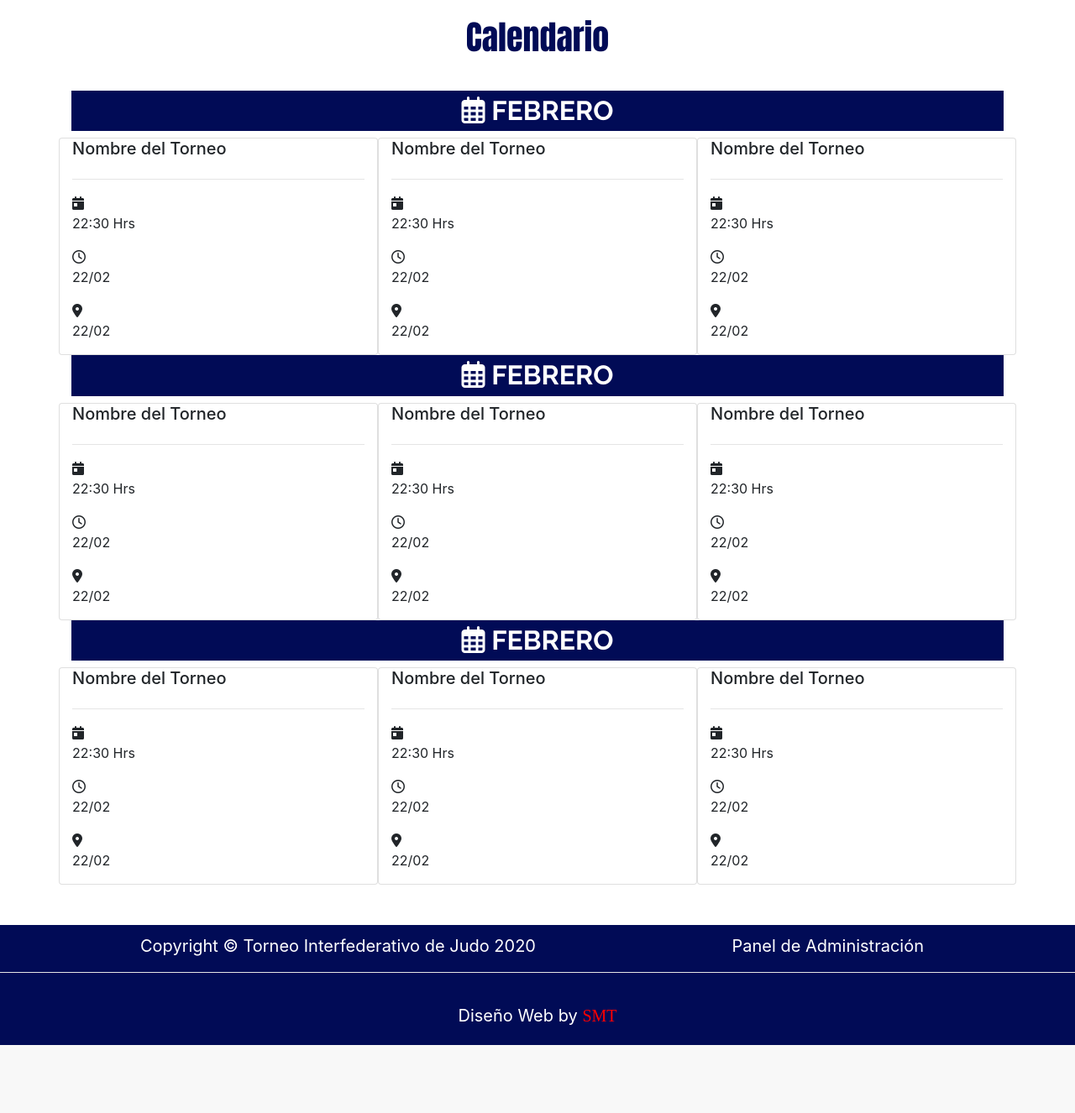
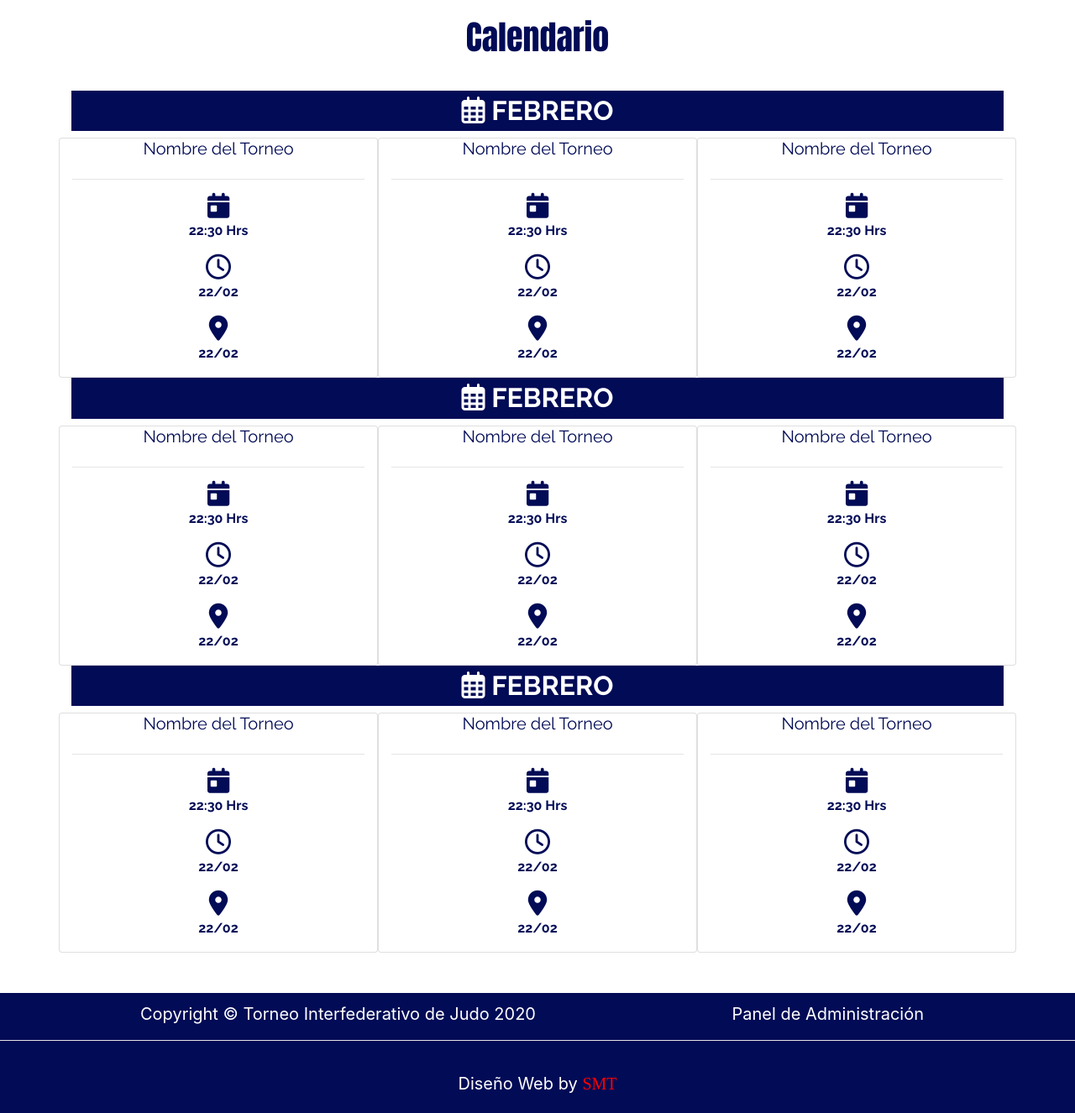
Before and after one commit to smt-tecnology/Judo, a PHP site: page /calendario.php in a window 1280 px wide. Shown: the part 140-1466 px from the top of the page at 84% size. Before the commit the page ends 1385 px from the top, so only its background shows below. Run offline with PHP 8.4, Linux system fonts and the light colour scheme; some libraries are stand-ins or nearby versions; some web fonts are replaced.

Commit message:
calendario

```diff
--- a/calendario.php
+++ b/calendario.php
@@ -13,157 +13,157 @@
                 <h2> <i class="far fa-calendar-alt"></i> FEBRERO</h2>
             </div>
             <div class="row">
-                <div class="col-md-4  card">
-                    <h5>Nombre del Torneo</h5>
+                <div class="col-md-4  text-center card">
+                    <h5 class="torneo">Nombre del Torneo</h5>
                     <hr>
-                    <div class="dia">
+                    <div class="info">
                         <i class="fas fa-calendar-day"></i>
                         <p>22:30 Hrs</p>
                     </div>
-                    <div class="hora">
+                    <div class="info">
                         <i class="far fa-clock"></i>
                         <p>22/02</p>
                     </div>
-                    <div class="lugar">
+                    <div class="info">
                         <i class="fas fa-map-marker-alt"></i>
                         <p>22/02</p>
                     </div>
                 </div>
-                <div class="col-md-4  card">
-                    <h5>Nombre del Torneo</h5>
+                <div class="col-md-4 text-center  card">
+                    <h5 class="torneo">Nombre del Torneo</h5>
                     <hr>
-                    <div class="dia">
-                        <i class="fas fa-calendar-day"></i>
+                    <div class=" info ">
+                        <i class="fas fa-calendar-day "></i>
                         <p>22:30 Hrs</p>
                     </div>
-                    <div class="hora">
-                        <i class="far fa-clock"></i>
+                    <div class="info ">
+                        <i class="far fa-clock "></i>
                         <p>22/02</p>
                     </div>
-                    <div class="lugar">
-                        <i class="fas fa-map-marker-alt"></i>
+                    <div class="info ">
+                        <i class="fas fa-map-marker-alt "></i>
                         <p>22/02</p>
                     </div>
                 </div>
-                <div class="col-md-4  card">
-                    <h5>Nombre del Torneo</h5>
+                <div class="col-md-4 card text-center">
+                    <h5 class="torneo">Nombre del Torneo</h5>
                     <hr>
-                    <div class="dia">
-                        <i class="fas fa-calendar-day"></i>
+                    <div class="info ">
+                        <i class="fas fa-calendar-day "></i>
                         <p>22:30 Hrs</p>
                     </div>
-                    <div class="hora">
-                        <i class="far fa-clock"></i>
+                    <div class="info ">
+                        <i class="far fa-clock "></i>
                         <p>22/02</p>
                     </div>
-                    <div class="lugar">
-                        <i class="fas fa-map-marker-alt"></i>
+                    <div class="info ">
+                        <i class="fas fa-map-marker-alt "></i>
                         <p>22/02</p>
                     </div>
                 </div>
             </div>
-            <div class="mes-calendario">
-                <h2> <i class="far fa-calendar-alt"></i> FEBRERO</h2>
+            <div class="mes-calendario ">
+                <h2> <i class="far fa-calendar-alt "></i> FEBRERO</h2>
             </div>
-            <div class="row">
-                <div class="col-md-4  card">
-                    <h5>Nombre del Torneo</h5>
+            <div class="row ">
+                <div class="col-md-4 card text-center ">
+                    <h5 class="torneo ">Nombre del Torneo</h5>
                     <hr>
-                    <div class="dia">
-                        <i class="fas fa-calendar-day"></i>
+                    <div class="info ">
+                        <i class="fas fa-calendar-day "></i>
                         <p>22:30 Hrs</p>
                     </div>
-                    <div class="hora">
-                        <i class="far fa-clock"></i>
+                    <div class="info ">
+                        <i class="far fa-clock "></i>
                         <p>22/02</p>
                     </div>
-                    <div class="lugar">
-                        <i class="fas fa-map-marker-alt"></i>
+                    <div class="info ">
+                        <i class="fas fa-map-marker-alt "></i>
                         <p>22/02</p>
                     </div>
                 </div>
-                <div class="col-md-4  card">
-                    <h5>Nombre del Torneo</h5>
+                <div class="col-md-4 card text-center ">
+                    <h5 class="torneo ">Nombre del Torneo</h5>
                     <hr>
-                    <div class="dia">
-                        <i class="fas fa-calendar-day"></i>
+                    <div class=" info ">
+                        <i class="fas fa-calendar-day "></i>
                         <p>22:30 Hrs</p>
                     </div>
-                    <div class="hora">
-                        <i class="far fa-clock"></i>
+                    <div class="info ">
+                        <i class="far fa-clock "></i>
                         <p>22/02</p>
                     </div>
-                    <div class="lugar">
-                        <i class="fas fa-map-marker-alt"></i>
+                    <div class="info ">
+                        <i class="fas fa-map-marker-alt "></i>
                         <p>22/02</p>
                     </div>
                 </div>
-                <div class="col-md-4  card">
-                    <h5>Nombre del Torneo</h5>
+                <div class="col-md-4 card text-center ">
+                    <h5 class="torneo ">Nombre del Torneo</h5>
                     <hr>
-                    <div class="dia">
-                        <i class="fas fa-calendar-day"></i>
+                    <div class="info ">
+                        <i class="fas fa-calendar-day "></i>
                         <p>22:30 Hrs</p>
                     </div>
-                    <div class="hora">
-                        <i class="far fa-clock"></i>
+                    <div class="info ">
+                        <i class="far fa-clock "></i>
                         <p>22/02</p>
                     </div>
-                    <div class="lugar">
-                        <i class="fas fa-map-marker-alt"></i>
+                    <div class="info ">
+                        <i class="fas fa-map-marker-alt "></i>
                         <p>22/02</p>
                     </div>
                 </div>
             </div>
-            <div class="mes-calendario">
-                <h2> <i class="far fa-calendar-alt"></i> FEBRERO</h2>
+            <div class="mes-calendario ">
+                <h2> <i class="far fa-calendar-alt "></i> FEBRERO</h2>
             </div>
-            <div class="row">
-                <div class="col-md-4 card">
+            <div class="row ">
+                <div class="col-md-4 card text-center ">
                     <h5>Nombre del Torneo</h5>
                     <hr>
-                    <div class="dia">
-                        <i class="fas fa-calendar-day"></i>
+                    <div class="info ">
+                        <i class="fas fa-calendar-day "></i>
                         <p>22:30 Hrs</p>
                     </div>
-                    <div class="hora">
-                        <i class="far fa-clock"></i>
+                    <div class="info ">
+                        <i class="far fa-clock "></i>
                         <p>22/02</p>
                     </div>
-                    <div class="lugar">
-                        <i class="fas fa-map-marker-alt"></i>
+                    <div class="info ">
+                        <i class="fas fa-map-marker-alt "></i>
                         <p>22/02</p>
                     </div>
                 </div>
-                <div class="col-md-4 card">
+                <div class="col-md-4 card  text-center">
                     <h5>Nombre del Torneo</h5>
                     <hr>
-                    <div class="dia">
-                        <i class="fas fa-calendar-day"></i>
+                    <div class="info ">
+                        <i class="fas fa-calendar-day "></i>
                         <p>22:30 Hrs</p>
                     </div>
-                    <div class="hora">
-                        <i class="far fa-clock"></i>
+                    <div class="info ">
+                        <i class="far fa-clock "></i>
                         <p>22/02</p>
                     </div>
-                    <div class="lugar">
-                        <i class="fas fa-map-marker-alt"></i>
+                    <div class="info ">
+                        <i class="fas fa-map-marker-alt "></i>
                         <p>22/02</p>
                     </div>
                 </div>
-                <div class="col-md-4  card">
+                <div class="col-md-4 card  text-center">
                     <h5>Nombre del Torneo</h5>
                     <hr>
-                    <div class="dia">
-                        <i class="fas fa-calendar-day"></i>
+                    <div class="info ">
+                        <i class="fas fa-calendar-day "></i>
                         <p>22:30 Hrs</p>
                     </div>
-                    <div class="hora">
-                        <i class="far fa-clock"></i>
+                    <div class="info ">
+                        <i class="far fa-clock "></i>
                         <p>22/02</p>
                     </div>
-                    <div class="lugar">
-                        <i class="fas fa-map-marker-alt"></i>
+                    <div class="info ">
+                        <i class="fas fa-map-marker-alt "></i>
                         <p>22/02</p>
                     </div>
                 </div>
--- a/css/style.css
+++ b/css/style.css
@@ -220,6 +220,18 @@ h1.titulo {
     padding: 5px;
 }
 
+.card {
+    color: #010B56;
+    color: #010B56;
+    font-family: Raleway;
+    font-weight: 700;
+    text-align: center;
+}
+
+.info i {
+    font-size: 30px;
+}
+
 
 /* ------------------ FIN CALENDARIO ------------------ */
 
--- a/index.php
+++ b/index.php
@@ -90,7 +90,7 @@
                     <iframe width="560" height="315" src="https://www.youtube.com/embed/2MpUj-Aua48" frameborder="0" allow="accelerometer; autoplay; encrypted-media; gyroscope; picture-in-picture" allowfullscreen></iframe>
 
                 </div>
-                <div class="col-sm-12 col-md-6 videos"><iframe width="560" height="315" src="https://www.youtube.com/embed/2MpUj-Aua48" frameborder="0" allow="accelerometer; autoplay; encrypted-media; gyroscope; picture-in-picture" allowfullscreen></iframe>></div>
+                <div class="col-sm-12 col-md-6 videos"><iframe width="560" height="315" src="https://www.youtube.com/embed/2MpUj-Aua48" frameborder="0" allow="accelerometer; autoplay; encrypted-media; gyroscope; picture-in-picture" allowfullscreen></iframe></div>
             </div>
         </div>\
         <br><br><br>
```
